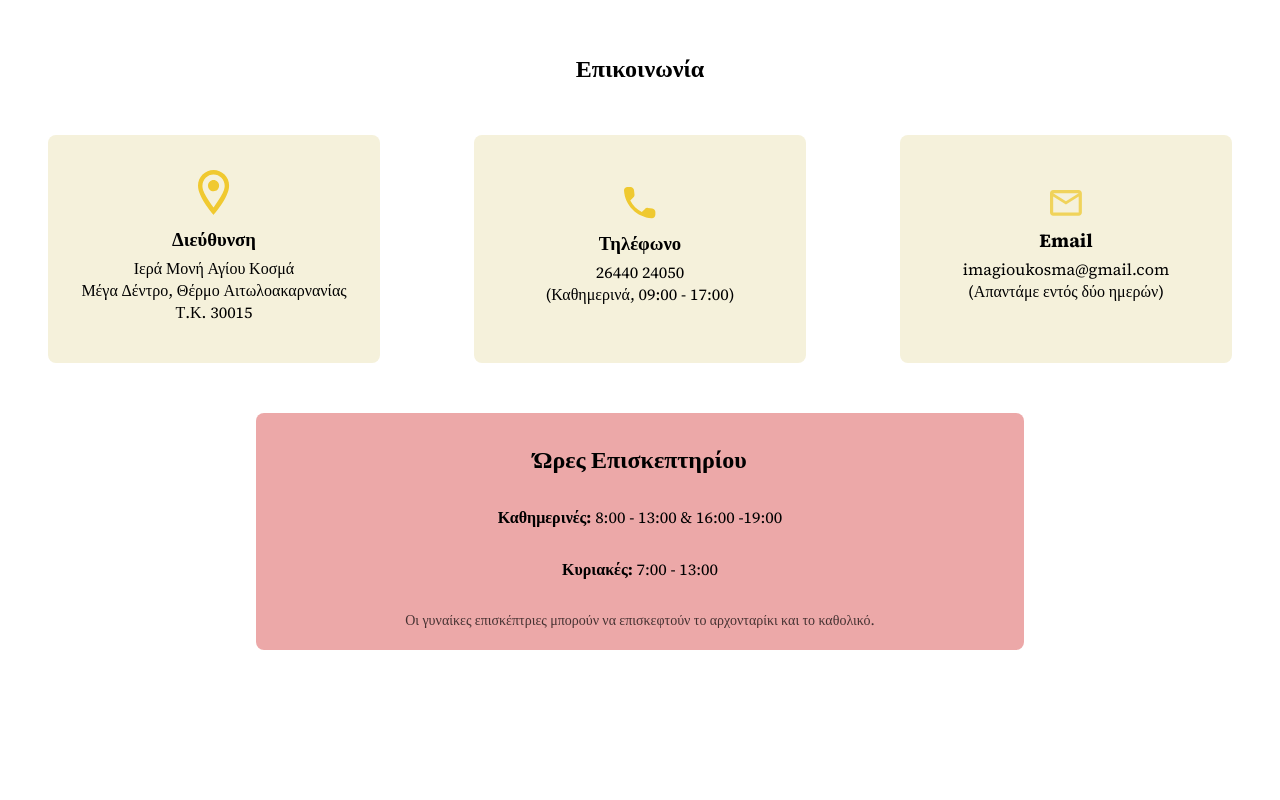
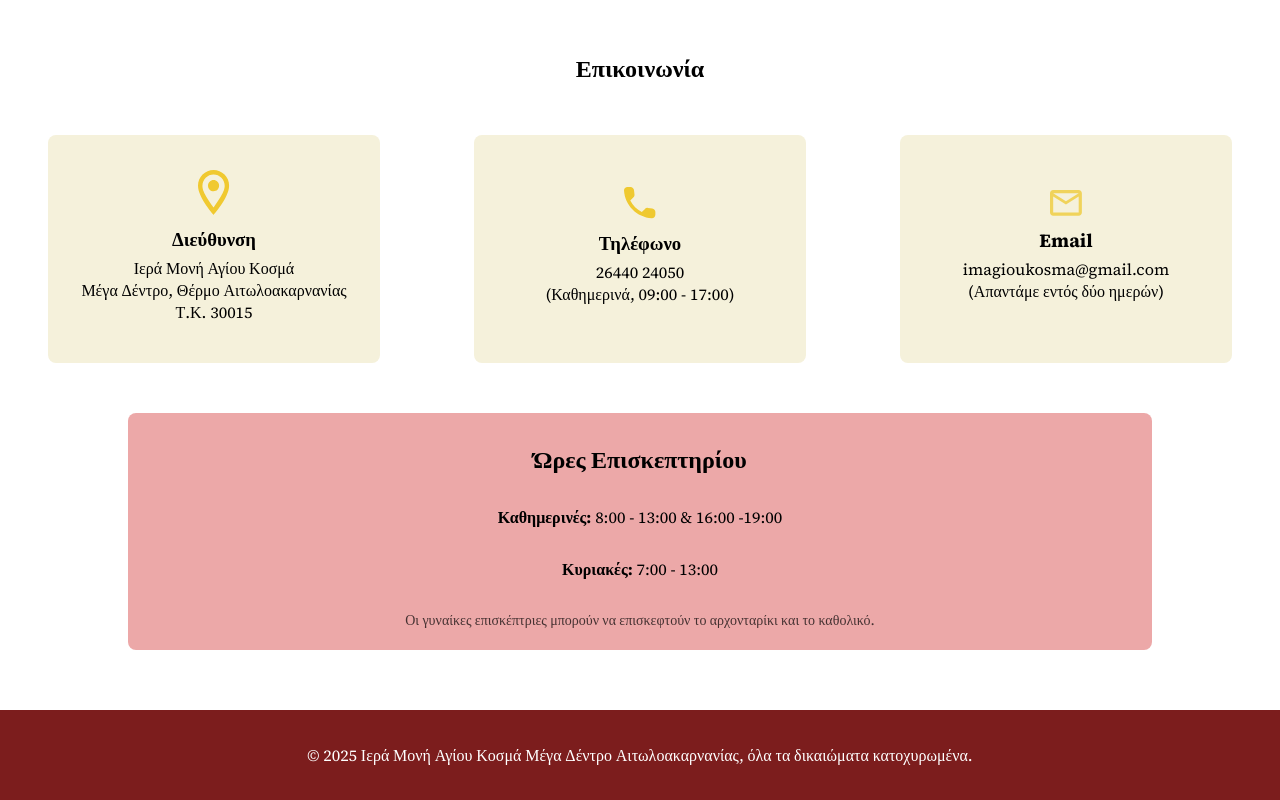
Before and after one commit to GeorgeZisis95/monastery-saint-kosmas-thermo, a React (Vite) app: page / in a window 1280 px wide. Shown: the part 2576-3376 px from the top of the page. Before the commit the page ends 3226 px from the top, so only its background shows below. Built offline with nearby package versions, Linux system fonts and the light colour scheme.

Commit message:
Add footer

```diff
--- a/src/App.jsx
+++ b/src/App.jsx
@@ -2,7 +2,8 @@
 import Hero from "./components/Hero";
 import About from "./components/About";
 import Shop from "./components/Shop";
-import Contact from "./components/contact";
+import Contact from "./components/Contact";
+import Footer from "./components/Footer";
 
 export default function App() {
   return (
@@ -11,6 +12,7 @@
       <About />
       <Shop />
       <Contact />
+      <Footer />
     </>
   );
 }
--- a/src/components/Contact.css
+++ b/src/components/Contact.css
@@ -27,7 +27,7 @@
 
 .visit {
   background-color: rgba(208, 39, 39, 0.4);
-  width: 60%;
+  width: 80%;
   border-radius: 8px;
   display: flex;
   flex-direction: column;
--- /dev/null
+++ b/src/components/Footer.css
@@ -0,0 +1,10 @@
+.footer {
+  background-color: #7c1d1d;
+  color: #fff;
+  text-align: center;
+  height: 90px;
+  display: flex;
+  justify-content: center;
+  align-items: center;
+  margin-top: 60px;
+}
--- /dev/null
+++ b/src/components/Footer.jsx
@@ -0,0 +1,12 @@
+import "./Footer.css";
+
+export default function Footer() {
+  return (
+    <footer className="footer">
+      <span>
+        &copy; 2025 Ιερά Μονή Αγίου Κοσμά Μέγα Δέντρο Αιτωλοακαρνανίας, όλα τα
+        δικαιώματα κατοχυρωμένα.
+      </span>
+    </footer>
+  );
+}
```
Also changed, not shown: src/assets/copyright.svg (added).
